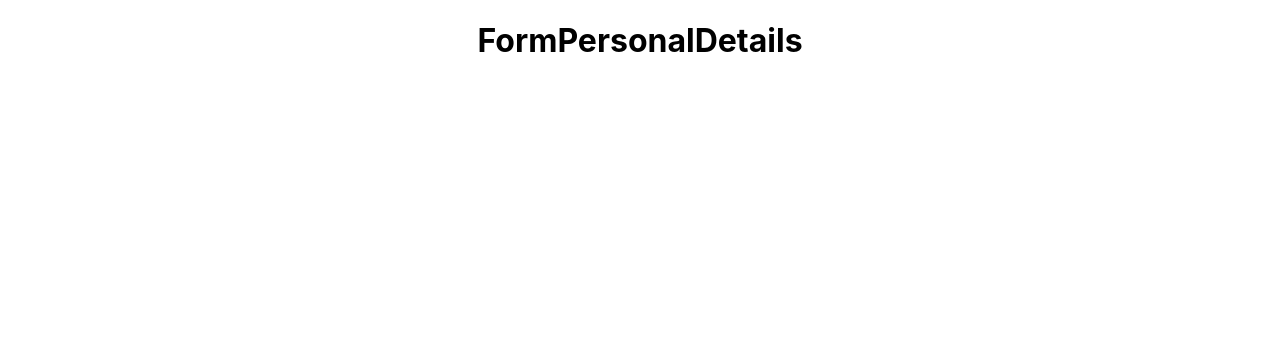
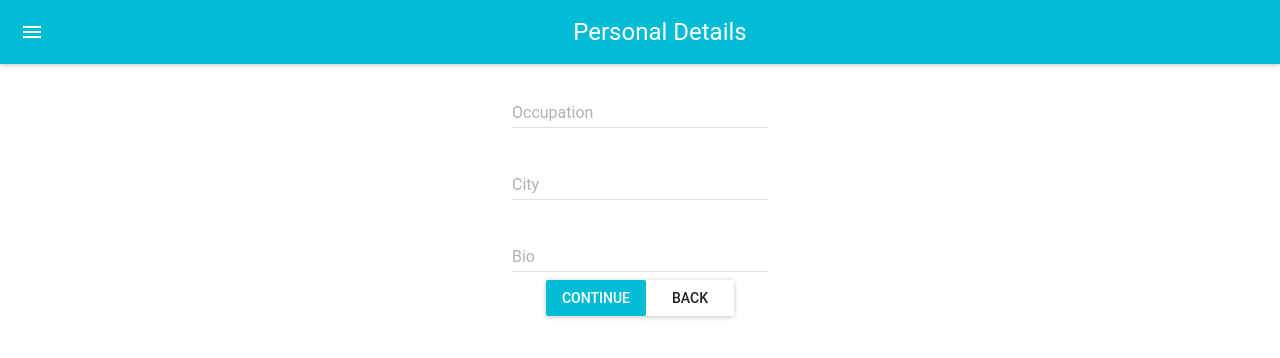
Before and after one commit to newedition994/multi-step-react, a React (Create React App) app: page / in a window 1280 px wide. Both pictures are taken after a click on the button "CONTINUE". Shown: the top 358 px of the page. Built offline with nearby package versions, Linux system fonts and the light colour scheme.

Commit message:
Cleaning up the Formatting

```diff
--- a/src/components/FormPersonalDetails.js
+++ b/src/components/FormPersonalDetails.js
@@ -22,7 +22,8 @@ export class FormPersonalDetails extends Component {
 
         return (
             <MuiThemeProvider>
-                <AppBar title="">
+                <React.Fragment>
+                    <AppBar title="Personal Details" />
                     <TextField hintText="Enter Your Occupation"
                         floatingLabelText="Occupation"
                         onChange={handleChange('occupation')}
@@ -41,8 +42,19 @@ export class FormPersonalDetails extends Component {
                         defaultValue={values.bio}
                     />
                     <br />
-                    <RaisedButton />
-                </AppBar>
+                    <RaisedButton
+                        label="Continue"
+                        primary={true}
+                        style={StyleSheet.button}
+                        onClick={this.continue}
+                    />
+                    <RaisedButton
+                        label="Back"
+                        primary={false}
+                        style={StyleSheet.button}
+                        onClick={this.back}
+                    />
+                </React.Fragment>
             </MuiThemeProvider>
         )
     }
--- a/src/components/UserForm.js
+++ b/src/components/UserForm.js
@@ -1,5 +1,6 @@
 import React, { Component } from 'react'
 import FormUserDetails from './FormUserDetails';
+import FormPersonalDetails from './FormPersonalDetails';
 
 export class UserForm extends Component {
 
@@ -52,7 +53,14 @@ export class UserForm extends Component {
                     />
                 )
             case 2:
-                return <h1>FormPersonalDetails</h1>
+                return (
+                    <FormPersonalDetails
+                        nextStep={this.nextStep}
+                        prevStep={this.prevStep}
+                        handleChange={this.handleChange}
+                        values={values}
+                    />
+                )
             case 3:
                 return <h1>Confirm</h1>
             case 4:
```
